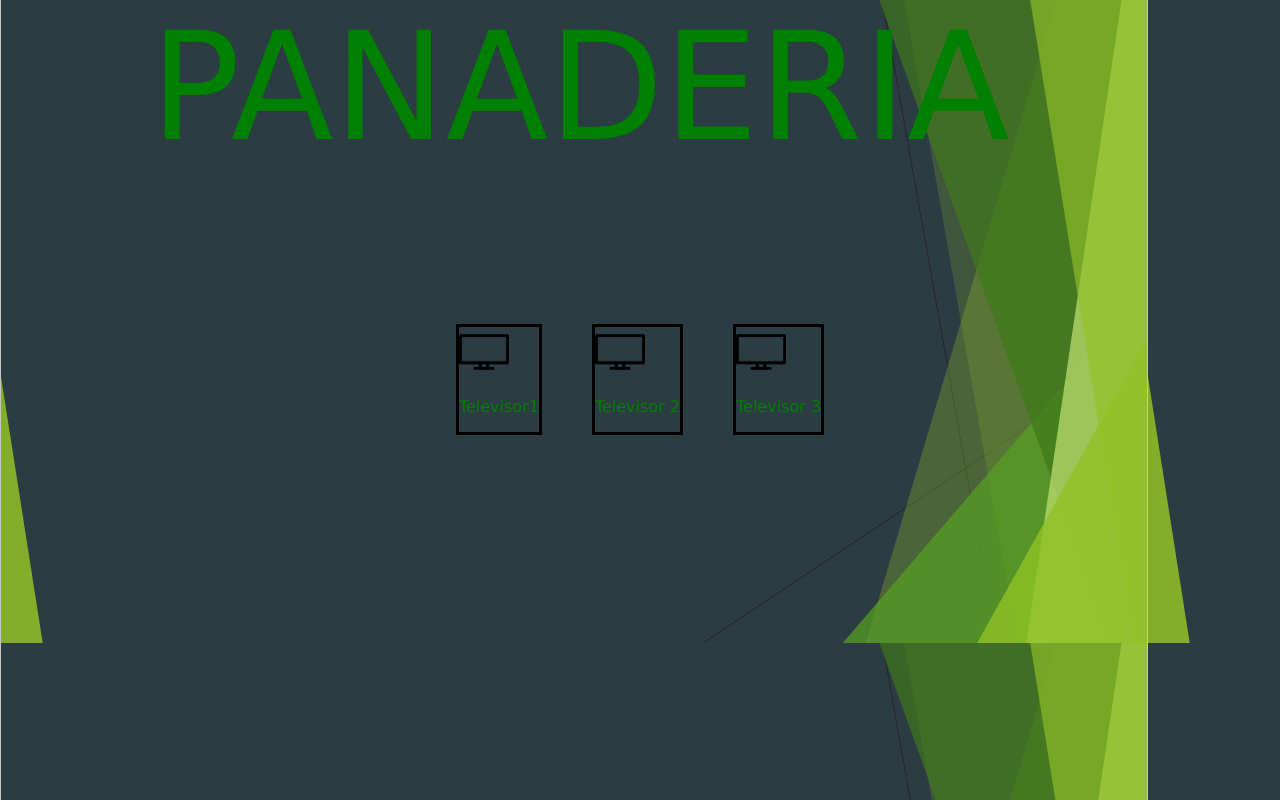
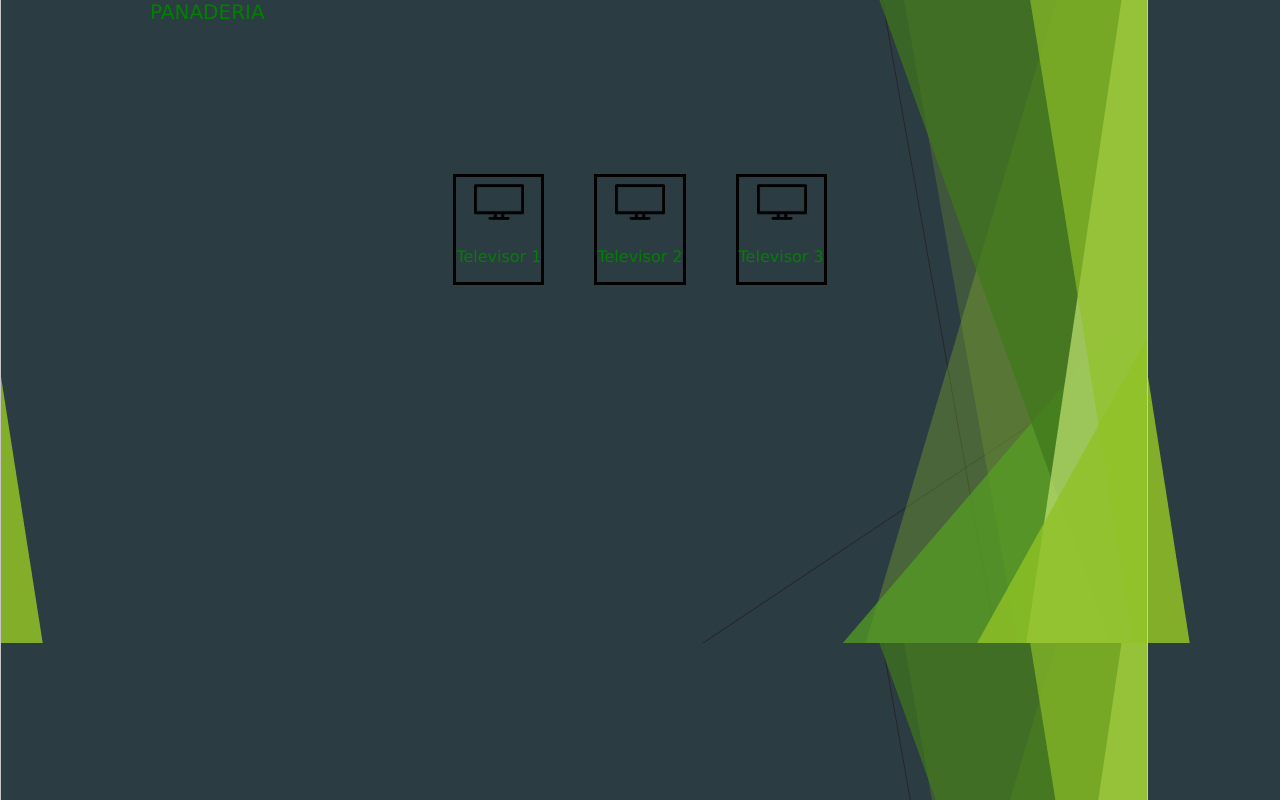
Before and after one commit to GALERIASHYPERMARKET/nextjs-gkzvre, a Next.js app: page /panaderia in a window 1280 px wide. Built offline with nearby package versions, Linux system fonts and the light colour scheme.

Commit message:
2 files modified

```diff
--- a/pages/panaderia.js
+++ b/pages/panaderia.js
@@ -9,19 +9,19 @@ return(
   <div style={{backgroundImage:`url(${bg.src})`,
   height: '100vh',
   margin: '0'}}>
-    <div style={{color:'Green', marginLeft:'150px', fontFamily:"Verdana, Arial, Helvetica, sans-serif", fontSize:"150px"}}>
+    <div style={{color:'Green', marginLeft:'150px', fontFamily:"Verdana, Arial, Helvetica, sans-serif", fontSize:"20px"}}>
         PANADERIA
     </div>
     <section className={styles.container}>
     <div className={styles.televisores}>
       <Link href="/panaderia1">
-      <Image
+      <Image className={styles.televisor}
       src={logo}
       alt="Picture of the author"
       width="50"
       height="50"
       />
-      <p style={{color:"Green",fontFamily:"Verdana, Arial, Helvetica, sans-serif"}} class="descripcion">Televisor1</p>
+      <p style={{color:"Green",fontFamily:"Verdana, Arial, Helvetica, sans-serif"}} class="descripcion">Televisor 1</p>
       </Link>
 
     </div>
@@ -29,6 +29,7 @@ return(
     <div className={styles.televisores}>
       <Link href="/panaderia2">
       <Image
+     className={styles.televisor}
       src={logo}
       alt="Picture of the author"
       width="50"
@@ -42,6 +43,7 @@ return(
     <div className={styles.televisores}>
       <Link href="/panaderia3">
       <Image
+      className={styles.televisor}
       src={logo}
       width="50"
       height="50"
--- a/styles/panaderia.module.css
+++ b/styles/panaderia.module.css
@@ -1,6 +1,6 @@
 .main{
   background-image: "../utils/logoEmpresarial.png";
-  font-family:;
+
 }
 .container{
   display: grid;
@@ -20,3 +20,6 @@
  font-family: 'Courier New', Courier, monospace;
  color: black;
 }
+.televisor{
+  margin-left: 18px;
+}
```
